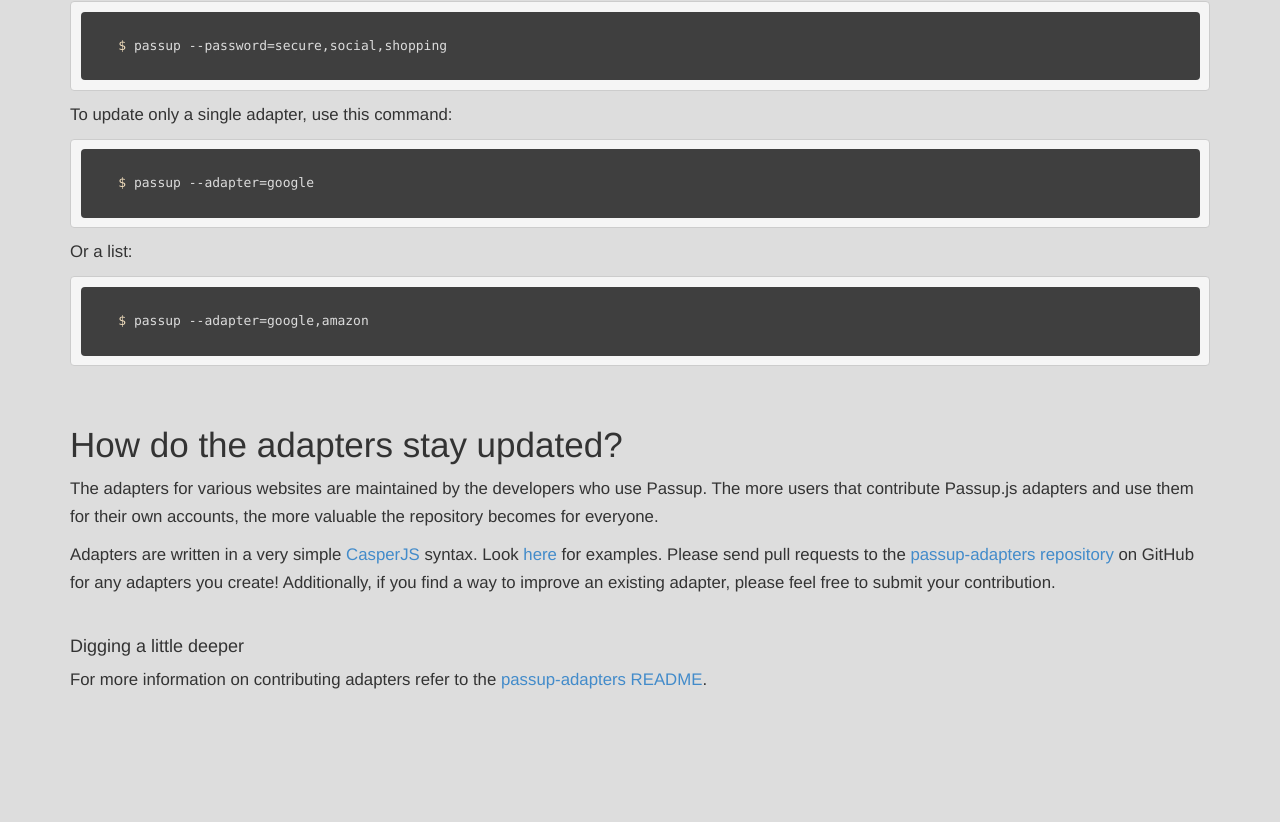
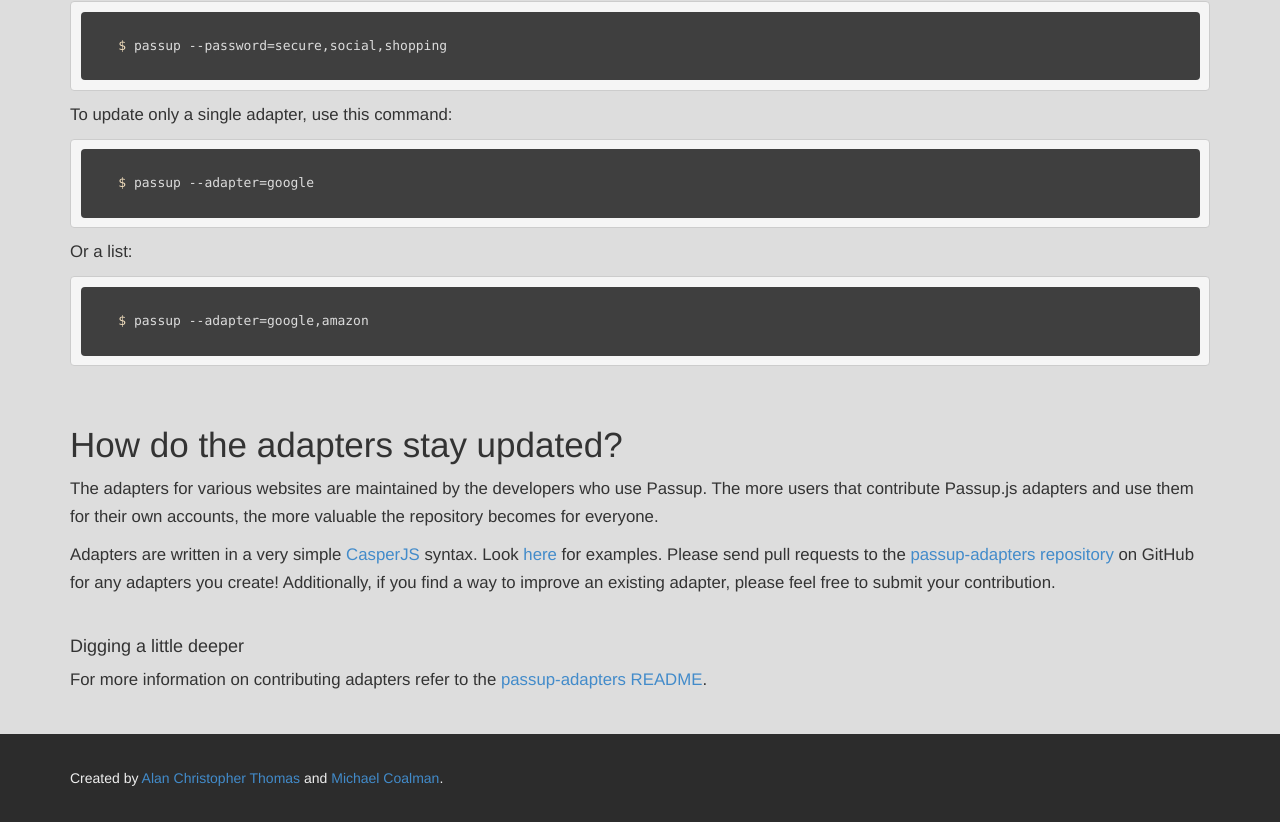
Before and after one commit to alanchrt/passup.js, a plain HTML site: page index.html in a window 1280 px wide. Shown: the part 3130-3952 px from the top of the page. Before the commit the page ends 3894 px from the top, so only its background shows below. Drawn offline with Linux system fonts and the light colour scheme.

Commit message:
add credit

```diff
--- a/css/main.css
+++ b/css/main.css
@@ -1,7 +1,6 @@
 body {
     background: #ddd;
     line-height: 2.0em;
-    margin-bottom: 60px;
 }
 
 header {
@@ -41,3 +40,10 @@ header pre {
 strong.really-strong {
     font-size: 1.2em;
 }
+
+footer {
+    background-color: #2c2c2c;
+    padding: 30px;
+    margin-top: 30px;
+    color: #eee;
+}
--- a/index.html
+++ b/index.html
@@ -189,6 +189,16 @@
             </div>
         </section>
 
+        <footer>
+            <div class="container">
+                <div class="row">
+                    <div class="col col-sm-12">
+                        Created by <a href="http://alanct.com/">Alan Christopher Thomas</a> and <a href="https://github.com/Coalman">Michael Coalman</a>.
+                    </div>
+                </div>
+            </div>
+        </footer>
+
         <script src="js/highlight.min.js"></script>
         <script>hljs.initHighlightingOnLoad();</script>
     </body>
```
